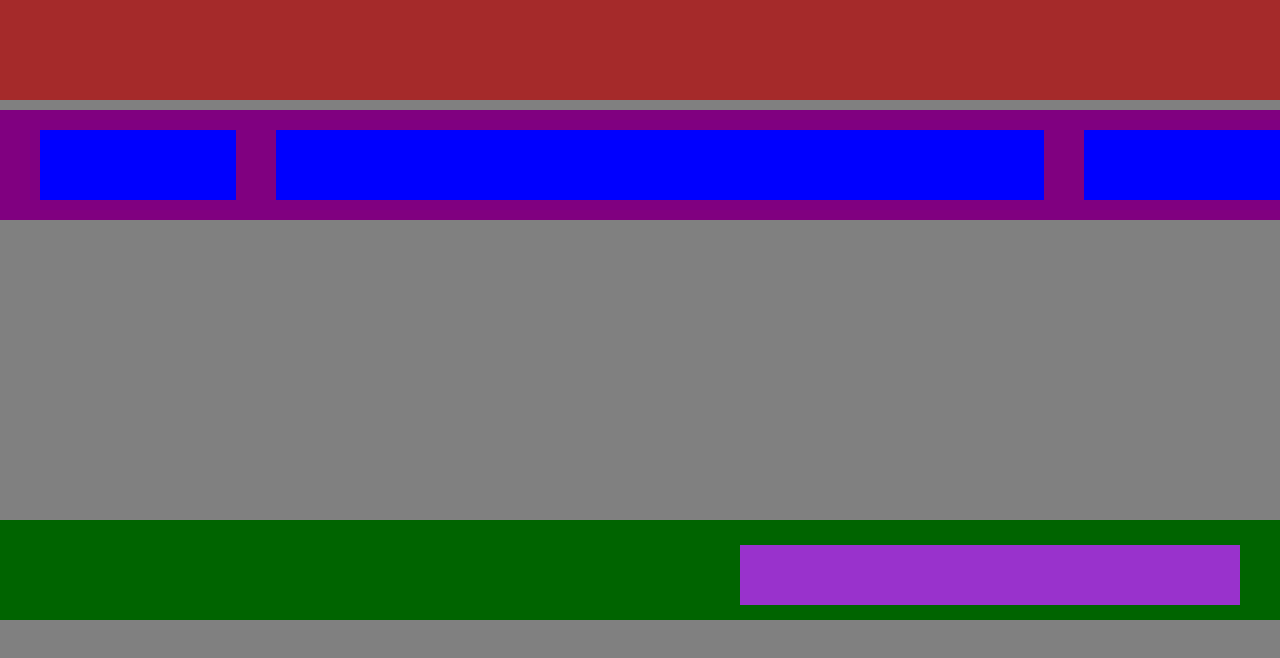
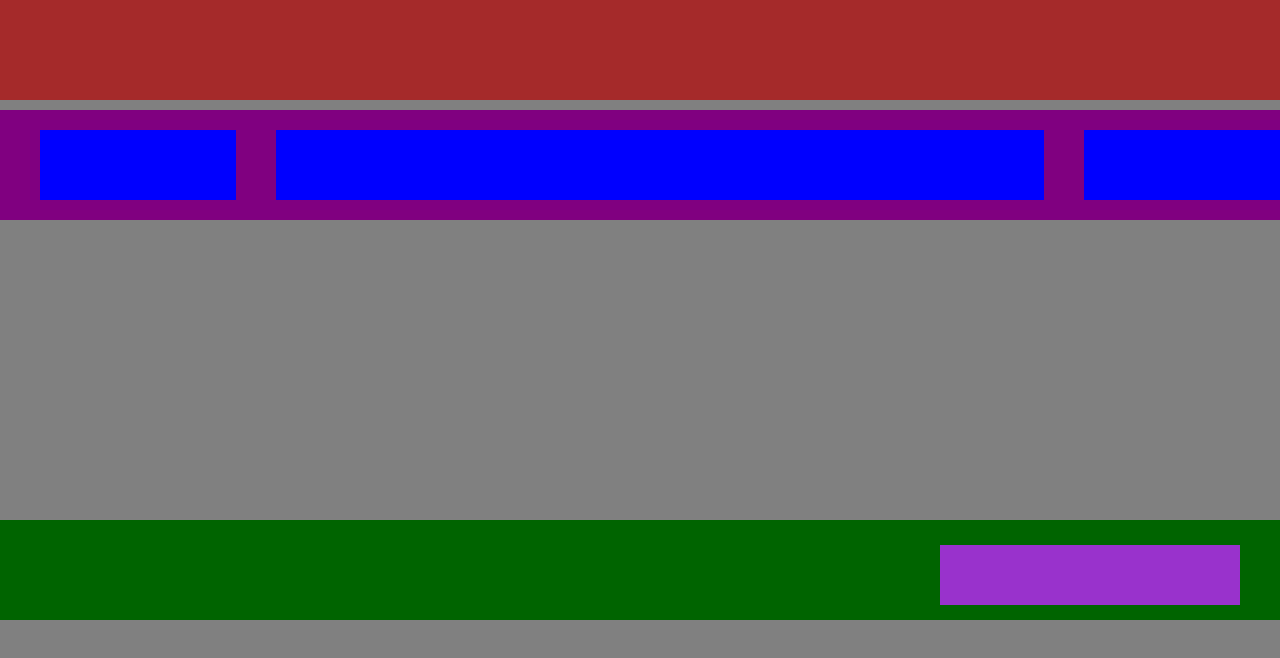
Before and after one commit to Harshika-fernando/layout, a plain HTML site: page index.html in a window 1280 px wide. Drawn offline with nearby package versions, Linux system fonts and the light colour scheme.

Commit message:
update 2

```diff
--- a/css/style.css
+++ b/css/style.css
@@ -75,7 +75,7 @@ body {
     padding-right: 30px;
     padding-bottom: 10px;
     background: darkorchid;
-    width: 500px;
+    width: 300px;
     position: absolute;
     right: 0;
     top:25%;
```
Also changed, not shown: index.html (+1 -1 lines).
